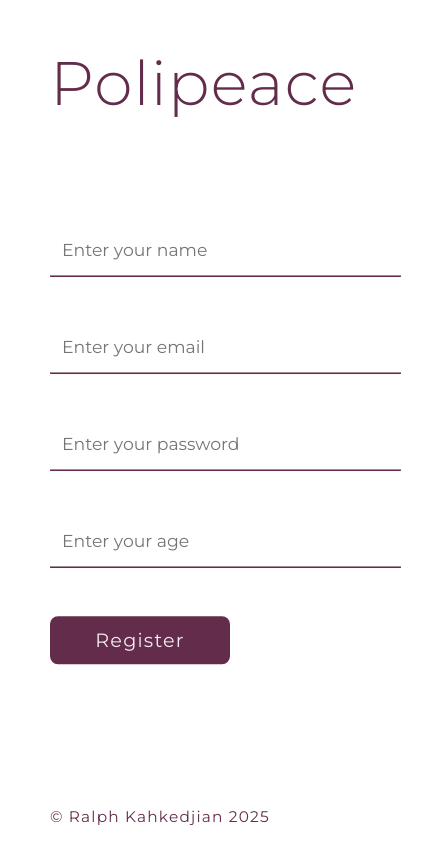
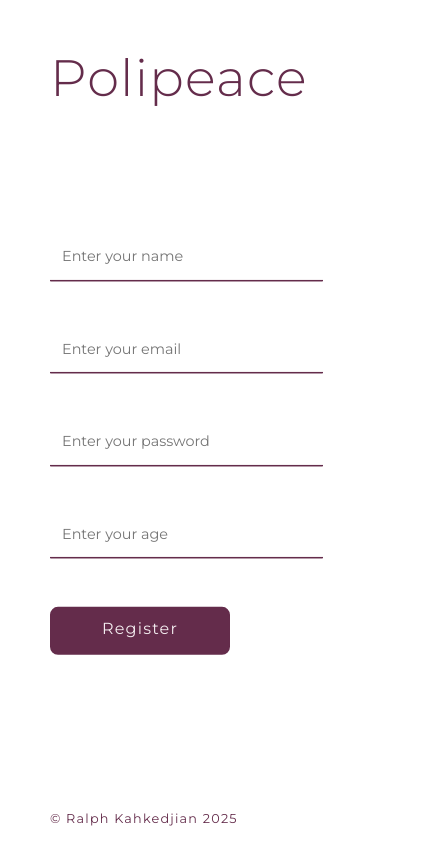
Before and after one commit to RalphKahkedjian/polipeace_admin, a React (Vite) app in the folder polipeace_admin_frontend/: page / in a window 390 px wide. Shown: the whole page, 440 px wide, since content can reach past the window. Built offline with nearby package versions, Linux system fonts and the light colour scheme.

Commit message:
Made the registration design responsive

```diff
--- a/package.json
+++ b/package.json
@@ -6,7 +6,7 @@
         "build": "vite build"
     },
     "devDependencies": {
-        "axios": "^1.6.4",
+        "axios": "^1.8.4",
         "laravel-vite-plugin": "^1.0.0",
         "vite": "^5.0.0"
     }
--- /dev/null
+++ b/polipeace_admin_frontend/src/axiosClient.js
@@ -0,0 +1,5 @@
+const { default: axios } = require("axios");
+
+const axiosClient = axios.create({
+  baseURL: `${import.meta.env.VITE_API_BASE_URL}`
+})
--- a/polipeace_admin_frontend/src/views/Registration.css
+++ b/polipeace_admin_frontend/src/views/Registration.css
@@ -81,7 +81,23 @@
     text-align: center;
   }
 
+  .registration-form {
+    position: absolute;
+    left: 0;
+    top: 0;
+    width: 70%;
+    font-size: 1em;
+    letter-spacing: 1.2px;
+    text-align: left;
+    padding: 50px;
+    height: 100%;
+  }
+
+  .registration-input-field {
+    width: 100%;
+  }
+
   .registration-input-field input {
-    width: 90%;
+    width: 100%;
   }
 }
--- a/polipeace_admin_frontend/src/views/Registration.tsx
+++ b/polipeace_admin_frontend/src/views/Registration.tsx
@@ -8,7 +8,7 @@ export default function Registration() {
   const [isHovered, setIsHovered] = useState(false)
 
   return (
-    <div className='registration-container'>
+    <div className='registration-container w-100'>
       <div className='d-flex'>
         <div className='registration-form'>
           <div className='d-block'>
@@ -28,7 +28,7 @@ export default function Registration() {
             height = {48}
             text='Register'
             color= {isHovered ? '#642C4B' : '#F3ECEF'}
-            backgroundColor= {isHovered ? '#F3ECEF' : '#642C4B'}
+            backgroundColor= {isHovered ? 'white' : '#642C4B'}
             borderRadius='8px'
             border='2px solid #642C4B'
             paddingTop={8}
```
Also changed, not shown: 1 other file (tests, documents, lock files or other folders).
